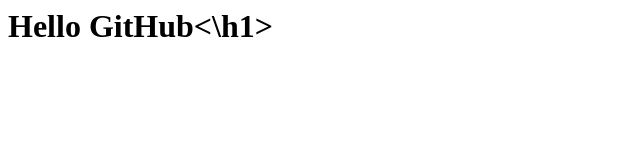
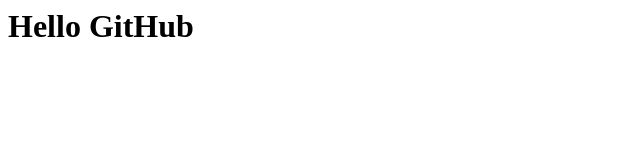
Before and after one commit to BuyuanLiang/ex01, a plain HTML site: page index.html in a window 1280 px wide. Shown: the whole page, without its empty margins (0-640 px from the left). Drawn offline with Linux system fonts and the light colour scheme.

Commit message:
Update index.html

```diff
--- a/index.html
+++ b/index.html
@@ -1 +1 @@
-<h1>Hello GitHub<\h1>
+<h1>Hello GitHub</h1>
```
